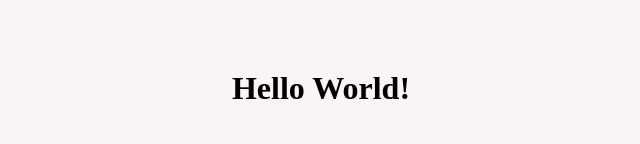
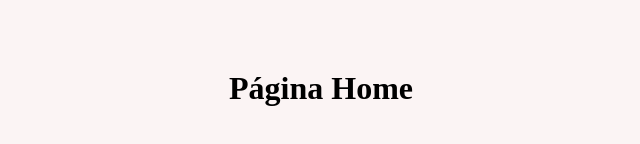
Before and after one commit to diegocoelho-svg/react-router, a React (Vite) app: page / in a window 1280 px wide. Shown: the part 312-456 px from the top of the page, without its empty margins (319-959 px from the left). Built offline with nearby package versions, Linux system fonts and the light colour scheme.

Commit message:
feat: create first route

```diff
--- a/src/main.tsx
+++ b/src/main.tsx
@@ -3,12 +3,13 @@
 import { BrowserRouter } from "react-router"
 
 import './main.css'
-import App from './App.tsx'
+
+import { AppRoutes } from './routes/AppRoutes'
 
 createRoot(document.getElementById('root')!).render(
   <StrictMode>
     <BrowserRouter>
-      <App />
+      <AppRoutes />
     </BrowserRouter>
-  </StrictMode>,
+  </StrictMode>
 )
--- /dev/null
+++ b/src/pages/Home.tsx
@@ -0,0 +1,7 @@
+export function Home() {
+  return (
+    <div>
+      <h1>Página Home</h1>
+    </div>
+  )
+}
--- /dev/null
+++ b/src/routes/AppRoutes.tsx
@@ -0,0 +1,10 @@
+import { Routes, Route} from 'react-router'
+import { Home } from '../pages/Home'
+
+export function AppRoutes() {
+  return (
+    <Routes>
+      <Route path="/" index element={<Home />} />
+    </Routes>
+  )
+}
```
